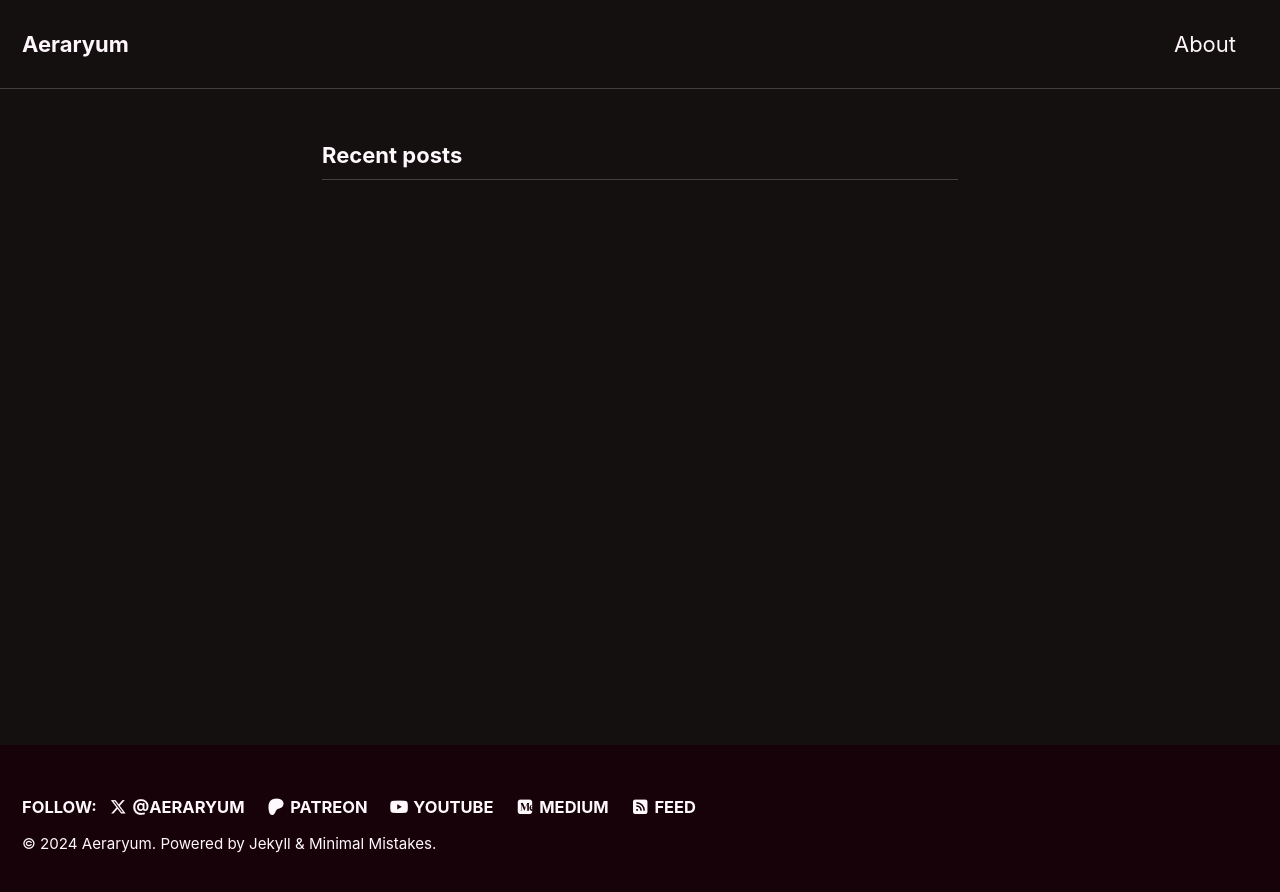
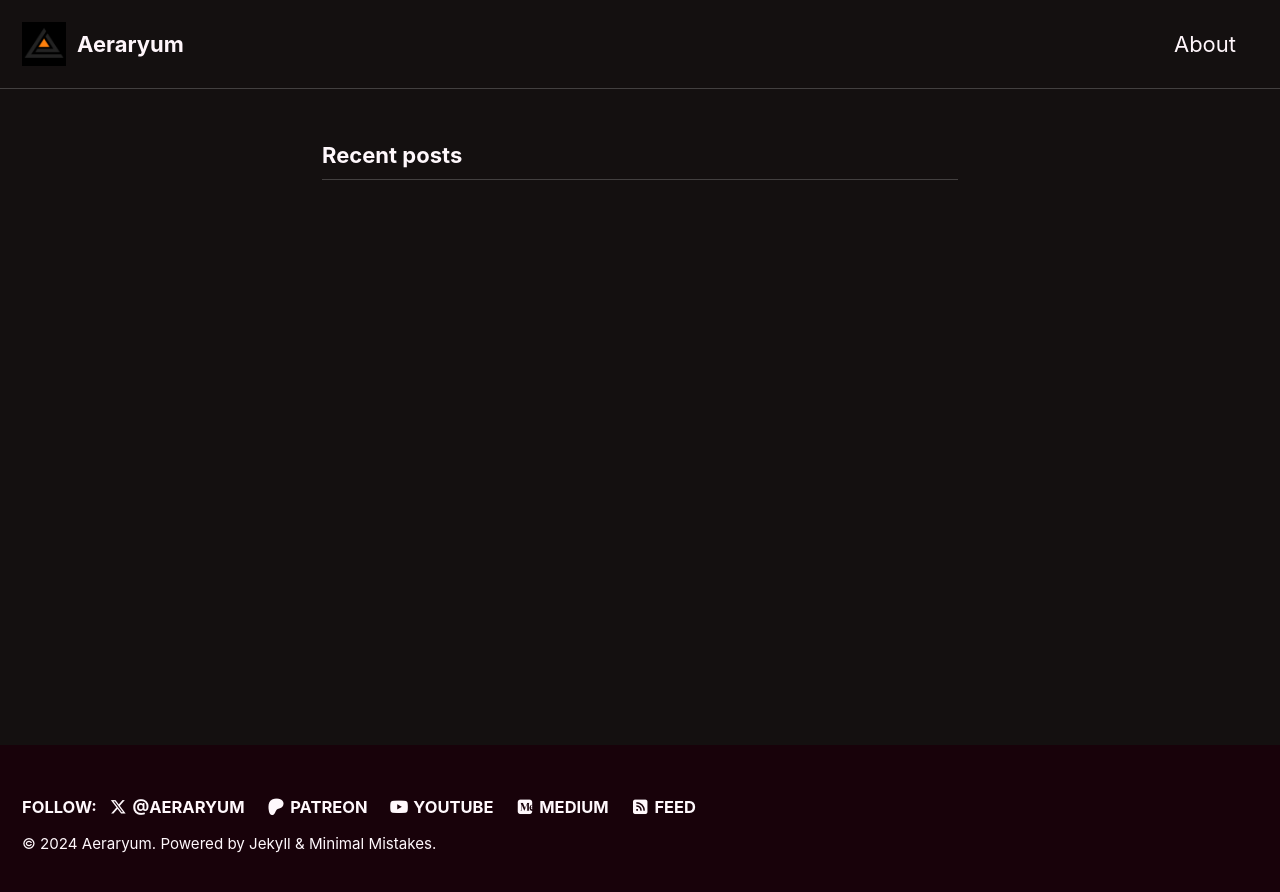
Before and after one commit to RoiRRW/aeraryum.plots, a Jekyll site: the page built from index.html, in a window 1280 px wide. Shown: the top 892 px of the page. Built offline with Jekyll 4.4.1, drawn with Linux system fonts in a browser that asks for light colours; cached includes are drawn as plain includes; the list of posts is cut into pages by our own code.

Commit message:
Update _config.yml

```diff
--- a/_config.yml
+++ b/_config.yml
@@ -26,7 +26,7 @@
 baseurl                  : # the subpath of your site, e.g. "/blog"
 repository               : # GitHub username/repo-name e.g. "mmistakes/minimal-mistakes"
 teaser                   : # path of fallback teaser image, e.g. "/assets/images/500x300.png"
-logo                     : # path of logo image to display in the masthead, e.g. "/assets/images/88x88.png"
+logo                     : "/assets/images/192x192.png" # path of logo image to display in the masthead, e.g. "/assets/images/88x88.png"
 masthead_title           : # overrides the website title displayed in the masthead, use " " for no title
 breadcrumbs              : # true, false (default)
 words_per_minute         : 200
```
